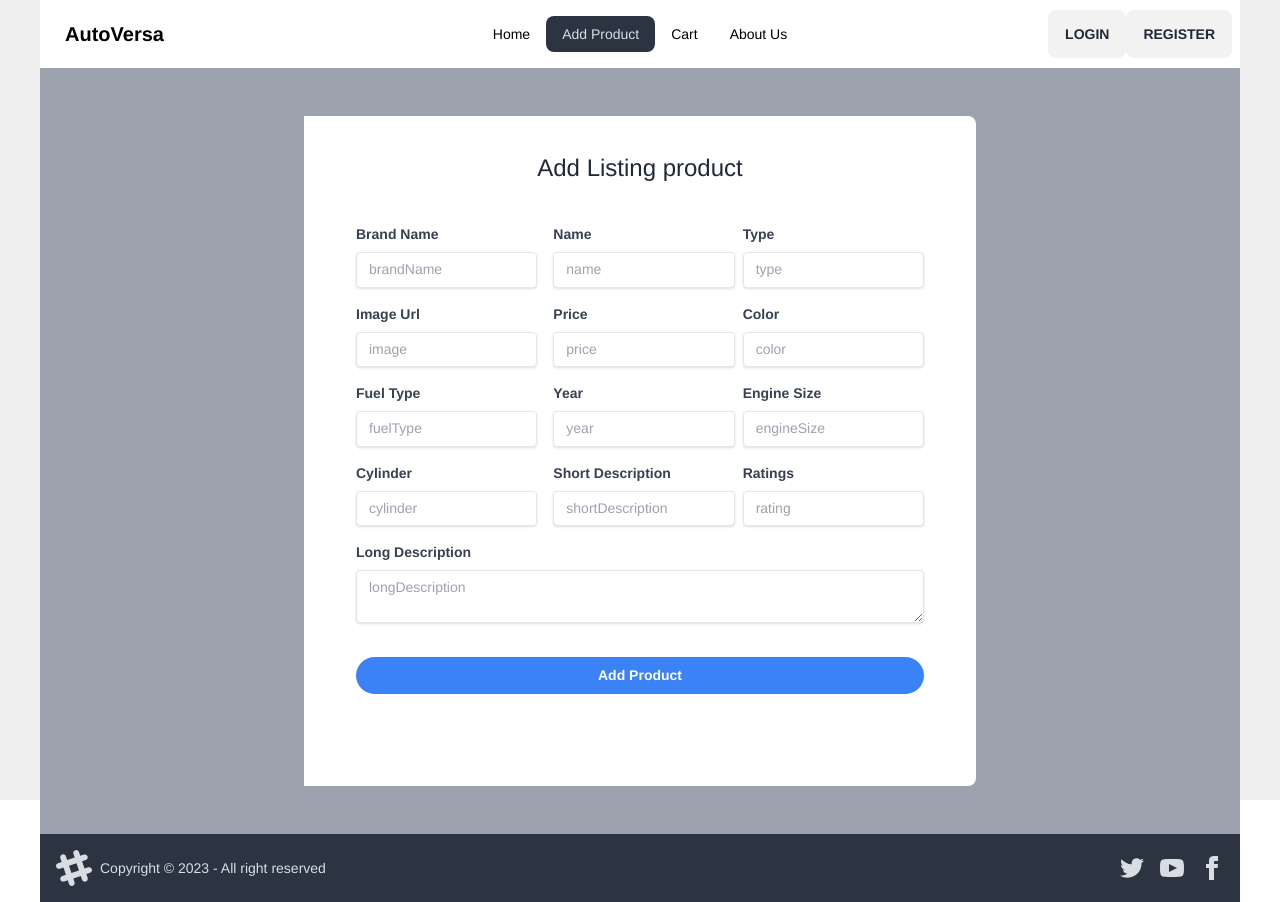
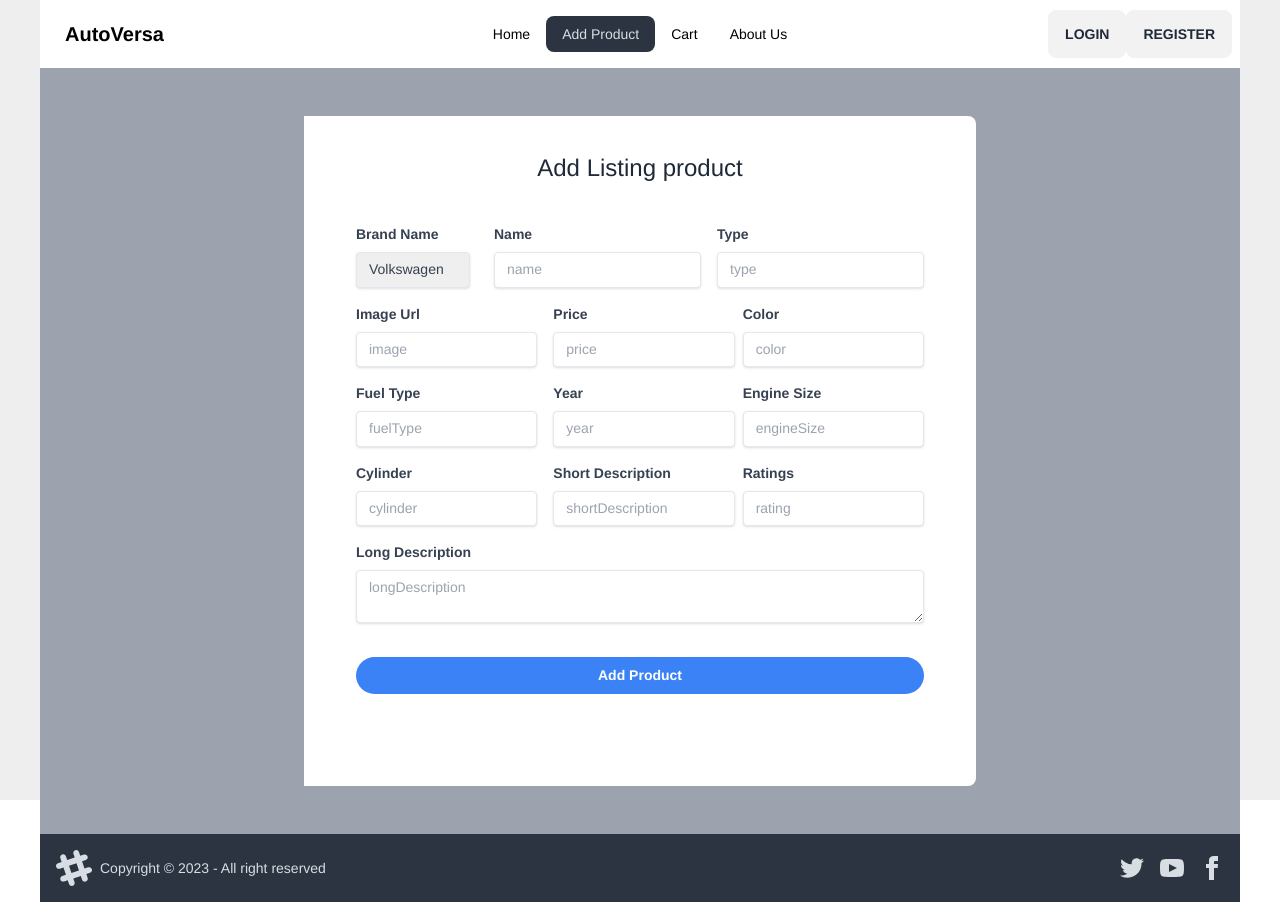
Before and after one commit to Forhad96/Auto-versa-client10, a React (Vite) app: page /addProduct in a window 1280 px wide. Built offline with nearby package versions, Linux system fonts and the light colour scheme; no server answers.

Commit message:
add product in mongodb data base using post methode

```diff
--- a/src/pages/AddProduct/AddProduct.jsx
+++ b/src/pages/AddProduct/AddProduct.jsx
@@ -1,16 +1,37 @@
+import toast from "react-hot-toast";
+
+const AddProduct = () => {
+
+  const handleAddProduct = async (event) => {
+    event.preventDefault();
+    const form = new FormData(event.target);
+    const newProduct = {};
+    form.forEach((value, key) => {
+      newProduct[key] = value;
+    });
+    const { brandName } = newProduct;
+
+    try {
+      const res = await fetch(`http://localhost:7001/brands/${brandName}`, {
+        method: "POST",
+        headers: {
+          "content-type": "application/json",
+        },
+        body:JSON.stringify(newProduct)
+      });
+      const result = res.json();
+      console.log(result);
+      if(result){
+        toast.success('Product add successful')
+        event.target.reset();
+
+      }
+    } catch (error) {
+      console.log(error);
+    }
 
 
-const AddProduct = () => {
-  const handleAddProduct =(event)=>{
-    event.preventDefault()
-    const form = new FormData(event.target)
-    const newProduct = {}
-    form.forEach((value,key)=>{
-      newProduct[key]= value
-    })
-
-    console.log(newProduct);
-  }
+  };
   return (
     <>
       <div className="h-full bg-gray-400 dark:bg-gray-900">
@@ -22,7 +43,10 @@ const AddProduct = () => {
               <h3 className="py-4 text-2xl text-center text-gray-800 dark:text-white">
                 Add Listing product
               </h3>
-                <form onSubmit={handleAddProduct} className="px-8 pt-6 pb-8 mb-4 bg-white dark:bg-gray-800 rounded">
+              <form
+                onSubmit={handleAddProduct}
+                className="px-8 pt-6 pb-8 mb-4 bg-white dark:bg-gray-800 rounded"
+              >
                 {/* row */}
                 <div className="mb-4 md:flex md:justify-between">
                   <div className="mb-4 md:mr-2 md:mb-0">
@@ -32,13 +56,27 @@ const AddProduct = () => {
                     >
                       Brand Name
                     </label>
-                      <input
+                    {/* <input
                         className="w-full px-3 py-2 text-sm leading-tight text-gray-700 dark:text-white border rounded shadow appearance-none focus:outline-none focus:shadow-outline"
                         id="brandName"
                         name="brandName"
                         type="text"
                         placeholder="brandName"
-                      />
+                      /> */}
+                    <select
+                      name="brandName"
+                      className="w-full px-3 py-2 text-sm leading-tight text-gray-700 dark:text-white border rounded shadow appearance-none focus:outline-none focus:shadow-outline"
+                    >
+                      <option disabled defaultValue={"Select"}>
+                        Select Brand?
+                      </option>
+                      <option>Volkswagen</option>
+                      <option>BMW</option>
+                      <option>Tesla</option>
+                      <option>Toyota</option>
+                      <option>Ford</option>
+                      <option>Honda</option>
+                    </select>
                   </div>
                   <div className="md:ml-2">
                     <label
@@ -100,7 +138,7 @@ const AddProduct = () => {
                       className="w-full px-3 py-2 text-sm leading-tight text-gray-700 dark:text-white border rounded shadow appearance-none focus:outline-none focus:shadow-outline"
                       id="price"
                       name="price"
-                        type="text"
+                      type="number"
                       placeholder="price"
                     />
                   </div>
@@ -148,7 +186,7 @@ const AddProduct = () => {
                       className="w-full px-3 py-2 text-sm leading-tight text-gray-700 dark:text-white border rounded shadow appearance-none focus:outline-none focus:shadow-outline"
                       id="year"
                       name="year"
-                        type="text"
+                      type="number"
                       placeholder="year"
                     />
                   </div>
@@ -181,7 +219,7 @@ const AddProduct = () => {
                       className="w-full px-3 py-2 text-sm leading-tight text-gray-700 dark:text-white border rounded shadow appearance-none focus:outline-none focus:shadow-outline"
                       id="cylinder"
                       name="cylinder"
-                        type="text"
+                      type="number"
                       placeholder="cylinder"
                     />
                   </div>
@@ -211,7 +249,7 @@ const AddProduct = () => {
                       className="w-full px-3 py-2 text-sm leading-tight text-gray-700 dark:text-white border rounded shadow appearance-none focus:outline-none focus:shadow-outline"
                       id="rating"
                       name="rating"
-                        type="text"
+                      type="number"
                       placeholder="rating"
                     />
                   </div>
@@ -241,7 +279,6 @@ const AddProduct = () => {
                     Add Product
                   </button>
                 </div>
-
               </form>
             </div>
           </div>
```
Lines whose indentation alone changed are shown as unchanged.
